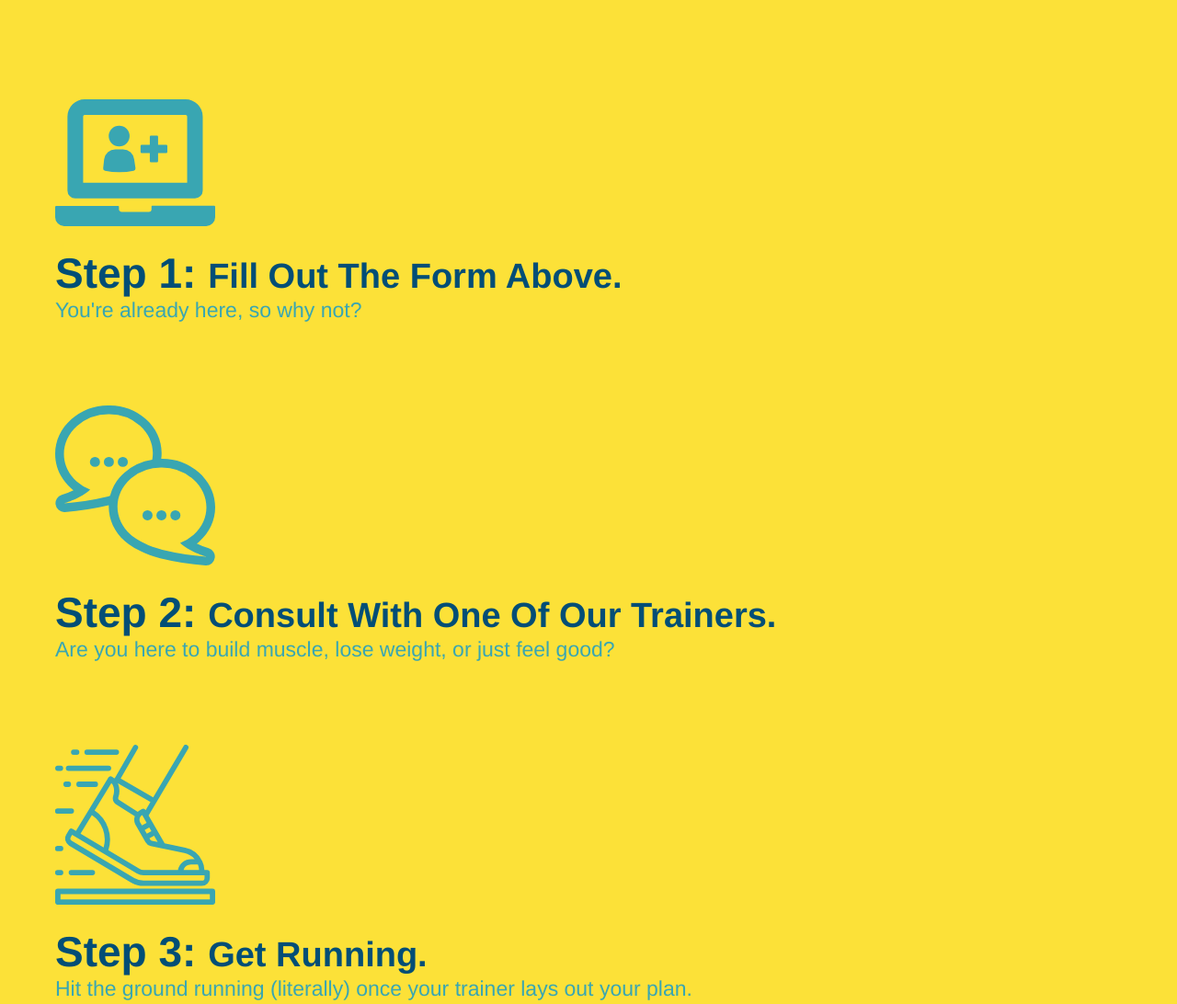
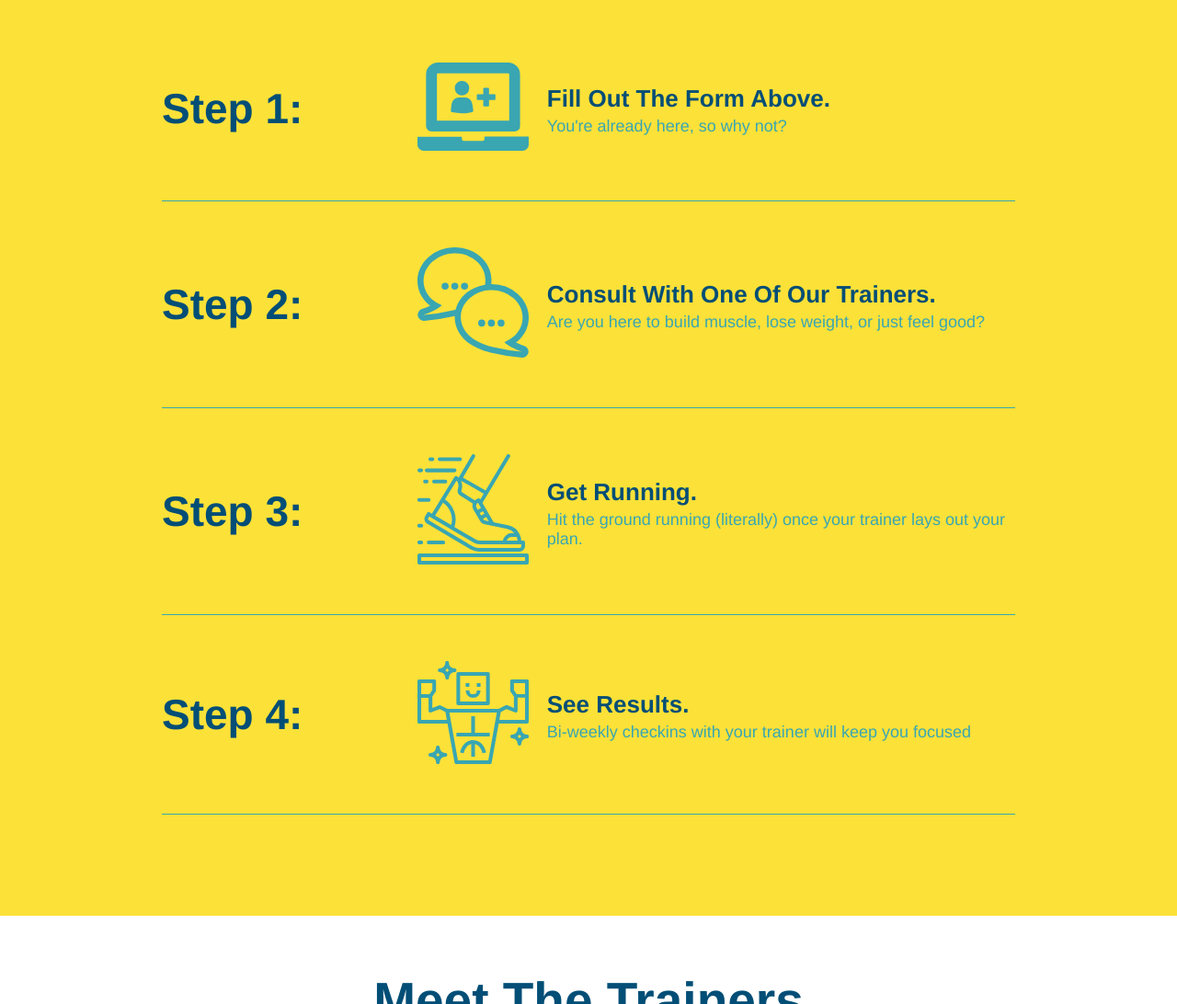
Before and after one commit to QueenAmyRodriguez/run-buddy, a plain HTML site: page index.html in a window 1280 px wide. Shown: the part 1260-2352 px from the top of the page at 92% size. Drawn offline with Linux system fonts and the light colour scheme.

Commit message:
add flexbox to the steps

```diff
--- a/assets/css/style.css
+++ b/assets/css/style.css
@@ -190,29 +190,53 @@ section {
   background: #fce138;
 }
 
-.steps div {
-  margin-bottom: 80px;
+.step {
+  margin: 50px auto;
+  padding-bottom: 50px;
+  width: 80%;
+  border-bottom: 1px solid #39a6b2;
+  display: flex;
+  flex-wrap: wrap;
+  align-items: center;
+  justify-content: space-between;
 }
 
-.steps img {
-  width: 15%;
-  margin: 10px 0;
+.step h3 {
+  color: #024e76;
+  font-size: 46px;
+  flex: 1 30%;
 }
 
-.steps h3 {
-  color: #024e76;
-  font-size: 46px;
-  margin-top: 10px;
+.step-info {
+  flex: 2 70%;
+  display: flex;
+  flex-wrap: wrap;
+  align-items: center;
 }
 
-.steps span {
-  font-size: 38px;
+.step-img {
+  flex: 1 12%;
+  margin-right: 20px;
 }
 
-.steps p {
+.step-img img {
+  max-width: 100%;
+}
+
+.step-text h4 {
+  font-size: 26px;
+  line-height: 1.5;
+  color: #024e76;
+}
+.step-text p {
   color: #39a6b2;
-  font-size: 23px;
+  font-size: 18px;
 }
+
+.step-text {
+  flex: 12;
+}
+
 /* WHAT YOU DO STYLES END */
 
 /* MEET THE TRAINERS START */
--- a/index.html
+++ b/index.html
@@ -97,25 +97,53 @@
           What You Do
         </h2>
       </div>
-      <div>
+      <div class="step">
+        <h3>Step 1:</h3>
+        <div class="step-info">
+          <div class="step-img">
             <img src="./assets/images/step-1.svg" alt="" />
-        <h3>Step 1: <span>Fill Out The Form Above.</span></h3>
+          </div>
+          <div class="step-text">
+            <h4>Fill Out The Form Above.</h4>
             <p>You're already here, so why not?</p>
           </div>
-      <div>
+        </div>
+      </div>
+      <div class="step">
+        <h3>Step 2:</h3>
+        <div class="step-info">
+          <div class="step-img">
             <img src="./assets/images/step-2.svg" alt="" />
-        <h3>Step 2: <span>Consult With One Of Our Trainers.</span></h3>
+          </div>
+          <div class="step-text">
+            <h4>Consult With One Of Our Trainers.</h4>
             <p>Are you here to build muscle, lose weight, or just feel good?</p>
           </div>
-      <div>
+        </div>
+      </div>
+      <div class="step">
+        <h3>Step 3:</h3>
+        <div class="step-info">
+          <div class="step-img">
             <img src="./assets/images/step-3.svg" alt="" />
-        <h3>Step 3: <span>Get Running.</span></h3>
+          </div>
+          <div class="step-text">
+            <h4>Get Running.</h4>
             <p>Hit the ground running (literally) once your trainer lays out your plan.</p>
           </div>
-      <div>
+        </div>
+      </div>
+      <div class="step">
+        <h3>Step 4:</h3>
+        <div class="step-info">
+          <div class="step-img">
             <img src="./assets/images/step-4.svg" alt="" />
-        <h3>Step 4: <span>See Results.</span></h3>
+          </div>
+          <div class="step-text">
+            <h4>See Results.</h4>
             <p>Bi-weekly checkins with your trainer will keep you focused</p>
+          </div>
+        </div>
       </div>
     </section>
     <!-- "what you do" end -->
```
Lines whose indentation alone changed are shown as unchanged.
